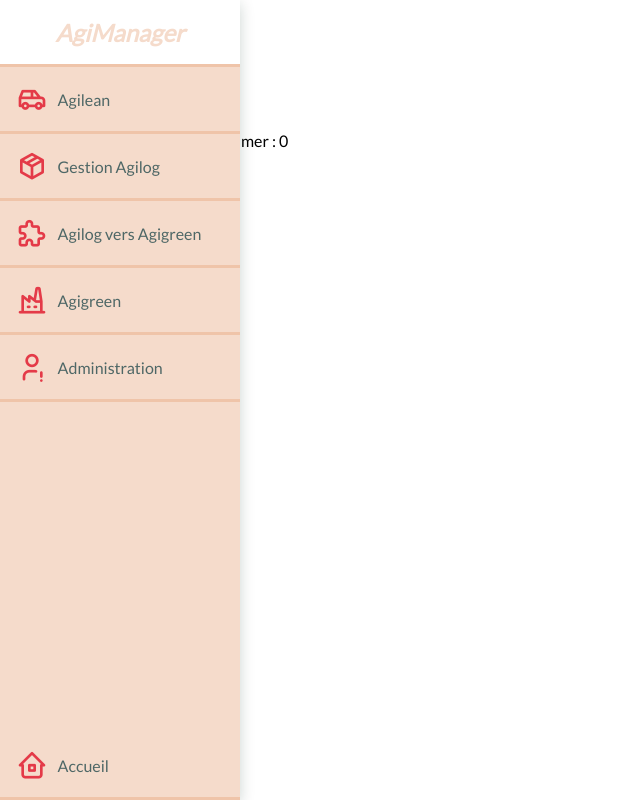
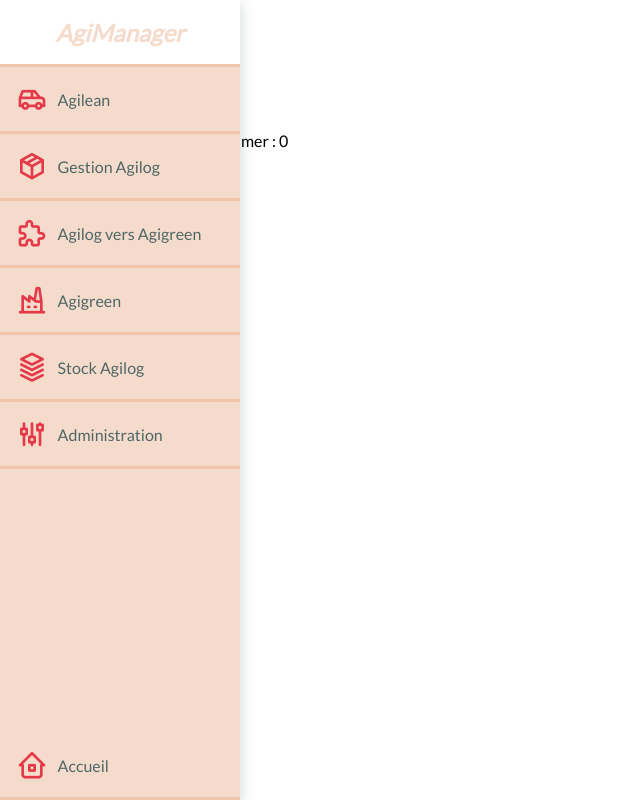
Before and after one commit to OSiG43/AgiManager, a Flask app: page /admin in a window 1280 px wide. Shown: the whole page, without its empty margins (0-640 px from the left). Run offline with Flask 3, Linux system fonts and the light colour scheme; data that the repository does not hold is empty.

Commit message:
Finition de la page stock agilog

```diff
--- a/agimanager/app.py
+++ b/agimanager/app.py
@@ -19,14 +19,8 @@ app.register_blueprint(agigreen_bp, url_prefix='/agigreen')
 
 @app.route('/')
 def accueil():
-    from agimanager.agilog.requests import getAllStock
-    stock = getAllStock()
-    return render_template('stock.html', stock = stock)
+    return render_template('accueil.html')
 
-
-    from agimanager.agilog.requests import getAllStock
-    stock = getAllStock()
-    return render_template('stock.html', stock = stock)
 
 @app.route('/admin')
 def admin():
--- a/agimanager/templates/base.html
+++ b/agimanager/templates/base.html
@@ -50,9 +50,17 @@
                 <span class="navbar-title">Agigreen</span>
             </a>
         </li>
+
+        <li class="navbar-item">
+            <a href="{{url_for('agilog.stock')}}" class="navbar-link">
+                <i class="ti ti-stack-3"></i>
+                <span class="navbar-title">Stock Agilog</span>
+            </a>
+        </li>
+
         <li class="navbar-item">
             <a href="{{url_for('admin')}}" class="navbar-link">
-                <i class="ti ti-user-exclamation"></i>
+                <i class="ti ti-adjustments-alt"></i>
                 <span class="navbar-title">Administration</span>
             </a>
         </li>
```
Also changed, not shown: agimanager/agilog/agilog.py (+4 -4 lines), agimanager/request.py (+5 -5 lines).
